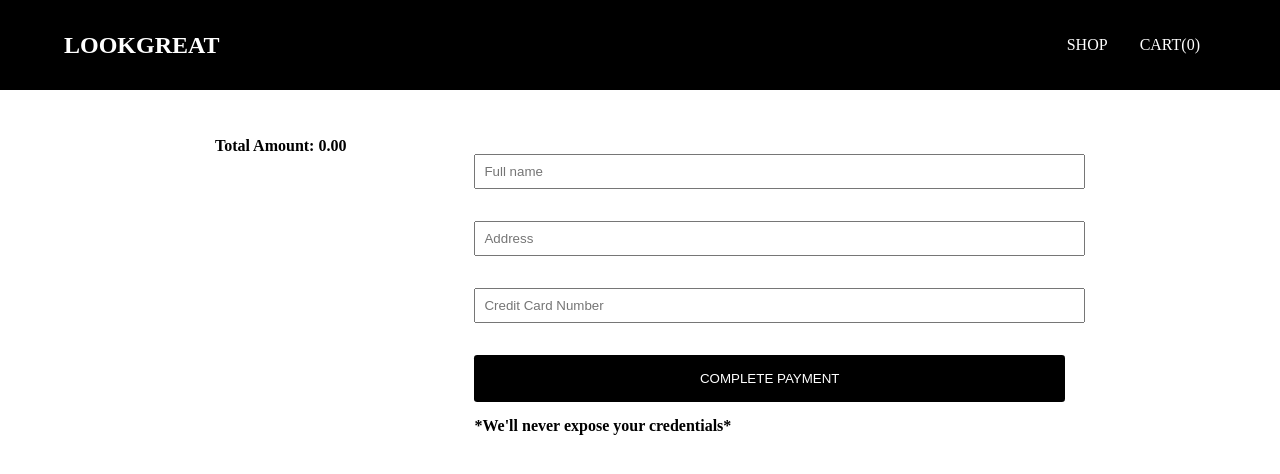
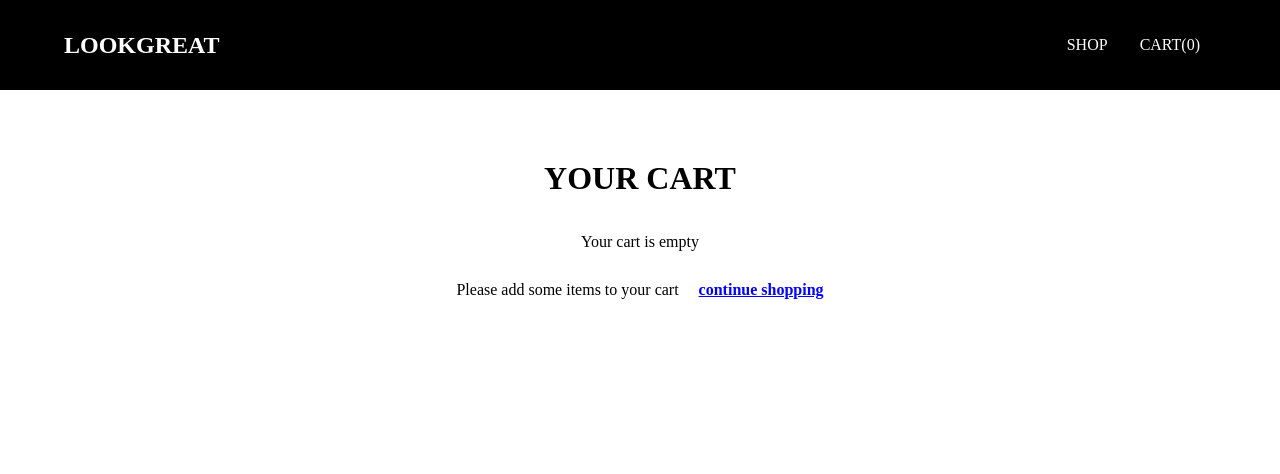
Before and after one commit to ngozi-ekekwe/store-front-angular, an Angular app: page /cart in a window 1280 px wide. Shown: the top 474 px of the page. Built offline with nearby package versions, Linux system fonts and the light colour scheme; a web font is replaced by a local one.

Commit message:
design update

```diff
--- a/src/app/modules/cart/cart.component.css
+++ b/src/app/modules/cart/cart.component.css
@@ -95,3 +95,33 @@ span {
 .total-amount {
   margin-bottom: 1.5rem;
 }
+
+.empty-cart {
+  margin: auto;
+  width: 700px;
+  display: flex;
+  justify-content: center;
+  flex-direction: column;
+  align-items: center;
+}
+
+.empty-cart h1 {
+  margin: 1.5rem 0;
+  font-weight: bold;
+  font-size: 2rem;
+}
+
+.empty-cart h2 {
+  padding: 1rem 0;
+
+}
+
+a {
+  padding-left: 1rem;
+  color: blue;
+  font-weight: bold;
+}
+
+button {
+  cursor: pointer;
+}
--- a/src/app/modules/cart/cart.component.html
+++ b/src/app/modules/cart/cart.component.html
@@ -1,6 +1,6 @@
 <app-header></app-header>
 <div class="cart-page">
-  <div class="cart-page-details">
+  <div class="cart-page-details" *ngIf="cartItems.length > 0">
     <div>
       <div class="total-amount"><span>Total Amount: {{ total }}</span></div>
 
@@ -20,7 +20,7 @@
 
           <div><span>Quantity :</span>{{ product.quantity }}</div>
 
-          <button class="">remove item</button>
+          <button class="" (click)="removeItemFromCart(product.id)">remove item</button>
         </div>
       </div>
     </div>
@@ -34,4 +34,13 @@
       <span>*We'll never expose your credentials*</span>
     </div>
   </div>
+
+  <div *ngIf="cartItems.length === 0">
+
+    <div class="empty-cart">
+      <h1>YOUR CART</h1>
+      <h2>Your cart is empty</h2>
+      <h2>Please add some items to your cart <a routerLink="/products">continue shopping</a></h2>
+    </div>
+  </div>
 </div>
--- a/src/app/modules/cart/cart.component.ts
+++ b/src/app/modules/cart/cart.component.ts
@@ -28,9 +28,31 @@ export class CartComponent implements OnInit {
     }
 
     this.total = this.total.toFixed(2);
+  }
 
-    console.log(this.fullname, this.creditCard, this.address)
+  getShoppingCart() {
+    let cart = localStorage.getItem('cart');
+    if(cart) {
+      return JSON.parse(cart);
+    }else {
+      return [];
+    }
   }
+
+  removeItemFromCart(id:any) {
+    let cart =localStorage.getItem('cart');
+    if(cart) {
+      const cartArray = JSON.parse(cart);
+      for(let i = 0; i < cartArray.length; i++) {
+        if(cartArray[i].id === id) {
+          cartArray.splice(i, 1);
+        }
+      }
+      localStorage.setItem('cart', JSON.stringify(cartArray));
+    }
+  }
+
+
 
   submitForm() {
     alert("hello")
--- a/src/app/modules/prdouct-detail/prdouct-detail.component.css
+++ b/src/app/modules/prdouct-detail/prdouct-detail.component.css
@@ -32,6 +32,7 @@
 
 select {
   margin: 1rem 0;
+  width: 50%;
   padding: 0.5rem;
 }
 
--- a/src/app/modules/prdouct-detail/prdouct-detail.component.html
+++ b/src/app/modules/prdouct-detail/prdouct-detail.component.html
@@ -21,7 +21,11 @@
       </select></div>
 
       <div>
-        <button (click)="addToCart(product)">ADD TO CART</button>
+
+
+        <!-- <button>CONTINUE SHOPPING</button> -->
+
+        <button (click)="addToCart(product)">ADD ITEM TO CART</button>
       </div>
     </div>
   </div>
--- a/src/app/modules/prdouct-detail/prdouct-detail.component.ts
+++ b/src/app/modules/prdouct-detail/prdouct-detail.component.ts
@@ -1,7 +1,7 @@
 import { Component, OnInit } from '@angular/core';
 import { ActivatedRoute } from '@angular/router';
 import { ProductsService } from 'src/app/services/products.service';
-import { Input } from '@angular/core';
+import { Router } from '@angular/router';
 
 
 @Component({
@@ -27,7 +27,8 @@ export class PrdouctDetailComponent implements OnInit {
 
   constructor(
     private productService: ProductsService,
-    private route: ActivatedRoute
+    private route: ActivatedRoute,
+    private router: Router
   ) {}
 
   ngOnInit(): void {
@@ -37,21 +38,37 @@ export class PrdouctDetailComponent implements OnInit {
     });
   }
 
+  checkIfProductExistsInCart(item :any, cart : any) {
+    for(let i = 0; i < cart.length; i++) {
+      if(cart[i].id === item.id) {
+        return true
+      }
+    }
+    return false;
+  }
+
   addToCart(item: any) {
     item.quantity = this.quantity;
     let cart =localStorage.getItem('cart')
     if(cart) {
       const cartArray = JSON.parse(cart);
-      cartArray.push(item);
+      if(this.checkIfProductExistsInCart(item, cartArray)) {
+        for(let i = 0; i < cartArray.length; i++) {
+          if(cartArray[i].id === item.id) {
+            cartArray[i].quantity = Number(item.quantity) + Number(cartArray[i].quantity);
+          }
+        }
+      }else{
+        cartArray.push(item);
+      }
       localStorage.setItem('cart', JSON.stringify(cartArray));
     }else {
       const cartArray = [];
       cartArray.push(item);
       localStorage.setItem('cart', JSON.stringify(cartArray));
     }
-  }
-
-  removeItemFromCart(id:any) {
+    alert(`${item.name} has been added to cart`)
+    this.router.navigate(['/','cart']);
 
   }
 }
```
